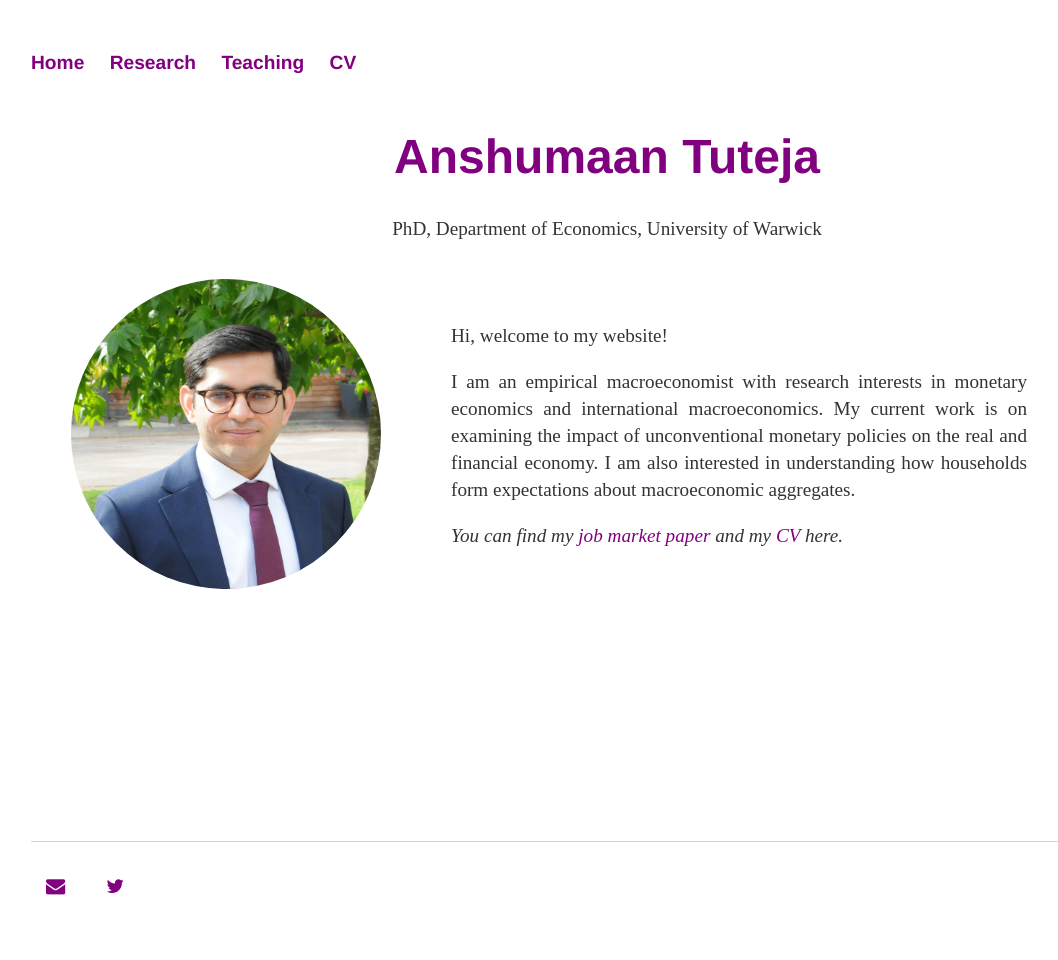
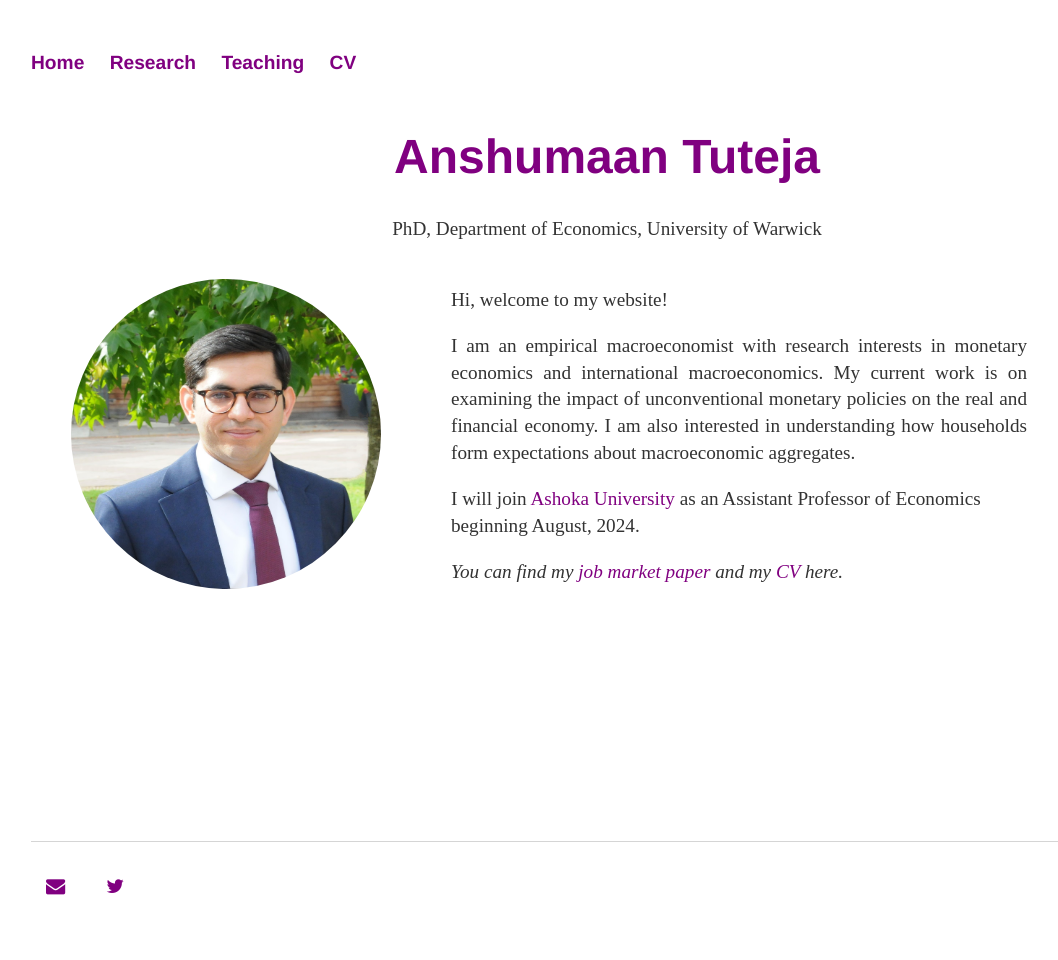
Before and after one commit to anshumaan-tuteja/anshumaan-tuteja.github.io, a Jekyll site: the page built from index.html, in a window 1280 px wide. Shown: the whole page, without its empty margins (33-1091 px from the left). Built offline with Jekyll 4.4.1, drawn with Linux system fonts in a browser that asks for light colours.

Commit message:
Career update

```diff
--- a/index.html
+++ b/index.html
@@ -14,6 +14,7 @@ title: Anshumaan Tuteja
 					<p align="justify"> I am an empirical macroeconomist with research interests in monetary economics and international macroeconomics.
 					   My current work is on examining the impact of unconventional monetary policies on the real and financial economy.
 					   I am also interested in understanding how households form expectations about macroeconomic aggregates.  </p>
+					<p> I will join <a target="_blank" href="https://www.ashoka.edu.in/department/department-of-economics/">Ashoka University</a> as an Assistant Professor of Economics beginning August, 2024. </p>
 					<p><em> You can find my <a target="_blank" href="assets/Papers/Anshumaan Tuteja-jmp.pdf">job market paper </a> and my <a target="_blank" href="assets/CV/CV_Anshumaan long.pdf">CV </a> here.</em></p>
 							<!-- <a href="/about">Read more about my life...</a></p> -->
 		    		</div><!-- /.blurb -->
```
